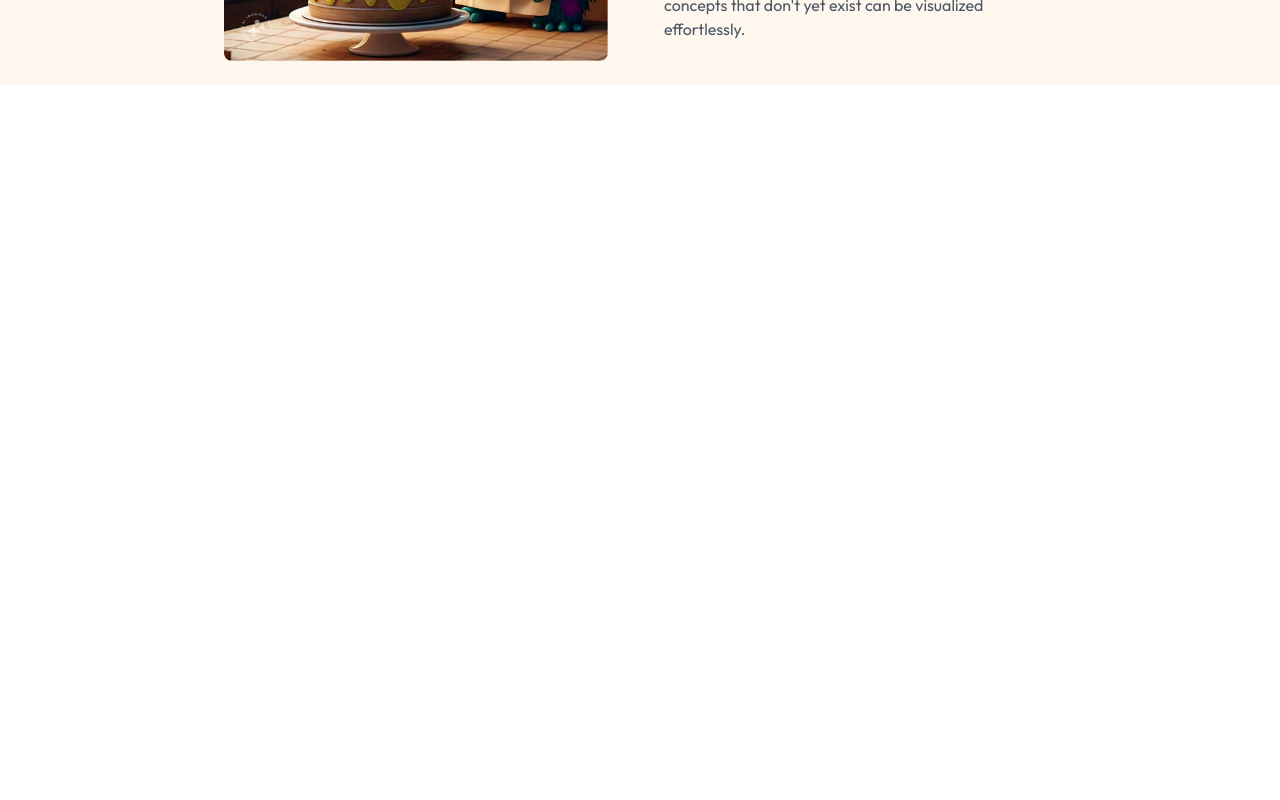
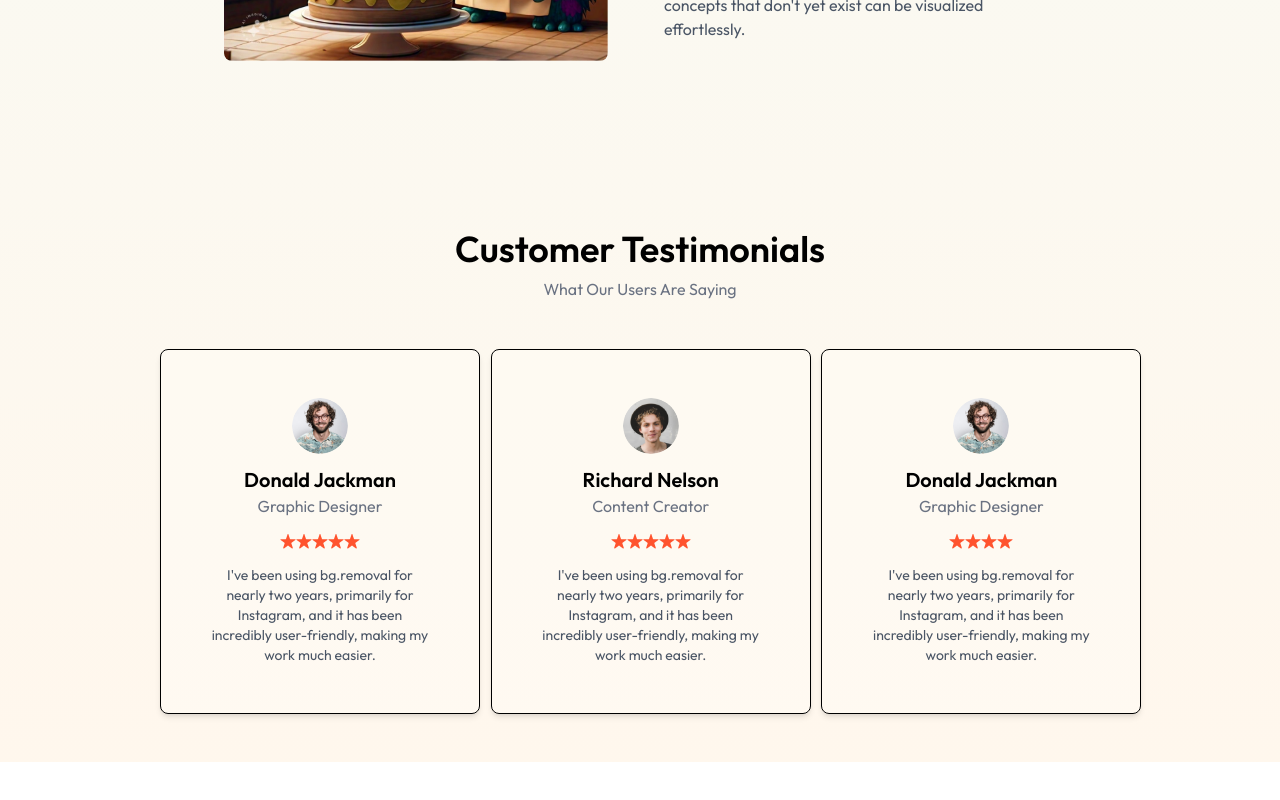
Before and after one commit to meerabarshad815-cmd/image-generator-project, a React (Vite) app: page / in a window 1280 px wide. Shown: the part 1803-2603 px from the top of the page. Before the commit the page ends 1984 px from the top, so only its background shows below. Built offline with nearby package versions, Linux system fonts and the light colour scheme.

Commit message:
Meerab Arshad - Added Testimonials Section

```diff
--- a/src/assets/assets.js
+++ b/src/assets/assets.js
@@ -74,7 +74,7 @@ export const testimonialsData = [
         image:profile_img_1,
         name:'Donald Jackman',
         role:' Graphic Designer',
-        stars:5,
+        stars:4,
         text:`I've been using bg.removal for nearly two years, primarily for Instagram, and it has been incredibly user-friendly, making my work much easier.`
     },
 ]
--- /dev/null
+++ b/src/components/Testimonials.jsx
@@ -0,0 +1,60 @@
+import React from 'react'
+import { assets, testimonialsData } from '../assets/assets'
+
+const Testimonials = () => {
+  return (
+    <div className="my-20 py-12 px-6 md:px-12">
+      <h1 className="text-3xl sm:text-4xl font-semibold mb-2 text-center">
+        Customer Testimonials
+      </h1>
+
+      <p className="text-gray-500 mb-12 text-center">
+        What Our Users Are Saying
+      </p>
+
+      <div className="grid grid-cols-1 md:grid-cols-2 lg:grid-cols-3 gap-8">
+        {testimonialsData.map((testimonial, index) => (
+          <div
+            key={index}
+            className="bg-white/20 p-12 rounded-lg shadow-md border w-80 m-auto cursor-pointer hover:scale-[1.02] transition-all"
+          >
+            <div className="flex flex-col items-center">
+              <img
+                src={testimonial.image}
+                alt={testimonial.name}
+                className="w-14 rounded-full"
+              />
+
+              <h2 className="text-xl font-semibold mt-3">
+                {testimonial.name}
+              </h2>
+
+              <p className="text-gray-500 mb-4">
+                {testimonial.role}
+              </p>
+            </div>
+
+            <div className="flex justify-center mb-4">
+              {Array(testimonial.stars)
+                .fill()
+                .map((_, starIndex) => (
+                  <img
+                    key={starIndex}
+                    src={assets.rating_star}
+                    alt="star"
+                    className="w-4"
+                  />
+                ))}
+            </div>
+
+            <p className="text-center text-sm text-gray-600">
+              {testimonial.text}
+            </p>
+          </div>
+        ))}
+      </div>
+    </div>
+  )
+}
+
+export default Testimonials
--- a/src/pages/Home.jsx
+++ b/src/pages/Home.jsx
@@ -2,6 +2,10 @@ import React from 'react'
 import Header from '../components/Header'
 import Steps from '../components/Steps'
 import Description from '../components/Description'
+import Testimonials from '../components/testimonials'
+
+
+
 
 const Home = () => {
   return (
@@ -9,6 +13,8 @@ const Home = () => {
       <Header/>
       <Steps/>
       <Description/>
+     <Testimonials/>
+
     </div>
   )
 }
```
